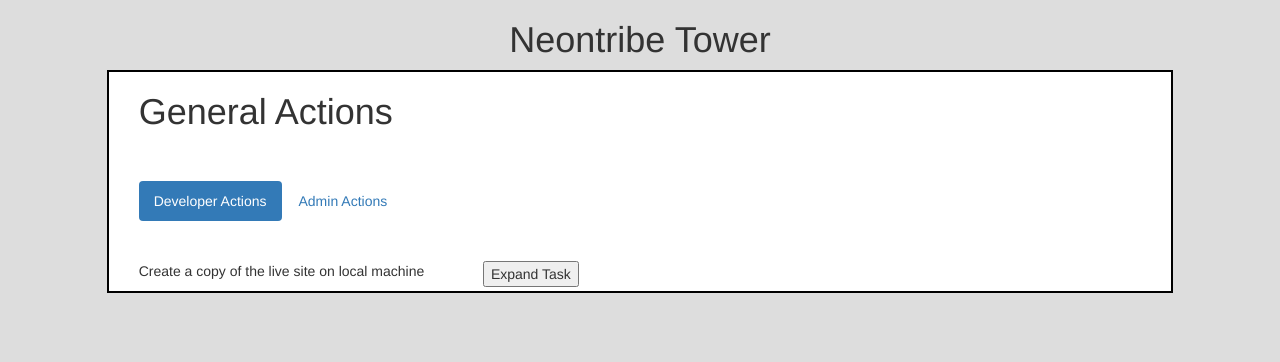
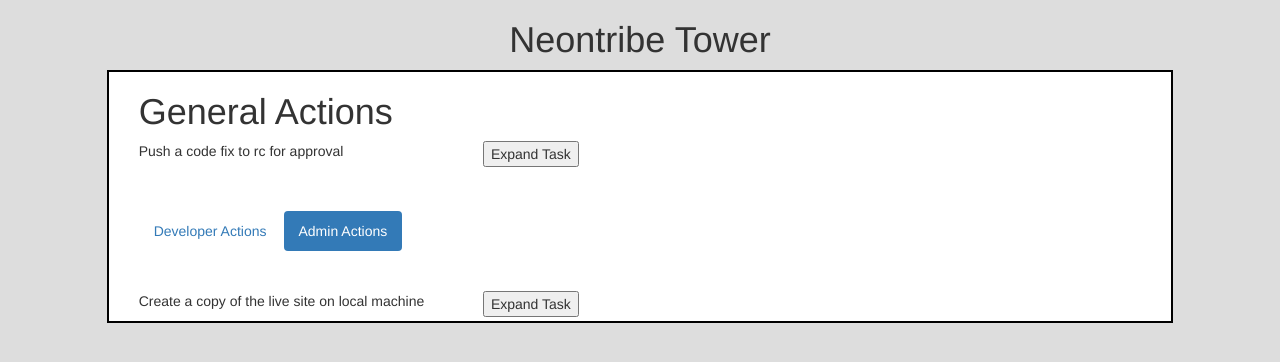
Before and after one commit to RoboPython/flaskStarter, a Flask app: page / in a window 1280 px wide. Shown: the top 362 px of the page. Run offline with Flask 2, Linux system fonts and the light colour scheme; some libraries are stand-ins or nearby versions.

Commit message:
added working tabs

```diff
--- a/templates/index.html
+++ b/templates/index.html
@@ -20,6 +20,23 @@
                             <h1>General Actions</h1>
 			</div>
 		    </div>
+                    <div ng-controller='getVersion'>
+                        <div class='row'>
+		            <div class ='col-md-4'>
+                                <p>Push a code fix to rc for approval</p>
+                            </div>
+                            <div class ='col-md-6'>
+	                        <button ng-click='expandTask()'>Expand Task</button>
+                            </div>
+                        </div>
+                        <div ng-show ='taskShown'>
+                            <div class='row'>
+                                <div class='col-md-12'>
+                                     <p>expand</p>
+                                </div>
+                            </div>
+                        </div>
+                    </div>
                 </div>
 		<br>
 		<br>
@@ -27,8 +44,8 @@
 		    <div class='row'>
                         <div class ='col-md-6'>
 		            <ul class="nav nav-pills">
-		                <li role="presentation" class="active"><a ng-click='switchTabs()' href="#">Developer Actions</a></li>
-			        <li role="presentation"><a ng-click='switchTabs()' href="#">Admin Actions</a></li>
+		                <li role="presentation" ng-class='developerTab'><a ng-click='switchTabs("developer")' href="#">Developer Actions</a></li>
+			        <li role="presentation" ng-class='adminTab' ><a ng-click='switchTabs("admin")' href="#">Admin Actions</a></li>
 		 	    </ul>
                         </div>
 		    </div>
@@ -82,13 +99,27 @@
         var app = angular.module('mainApp', []);
 
         app.controller('mainController', function($scope, $http) {
+	    $scope.adminTab = 'active';
+	    $scope.developerTab = '';
 	    $scope.adminActions = false;
 	    $scope.developerActions = true;
-            $scope.switchTabs = function(){
-		$scope.adminActions = !$scope.adminActions
-	        $scope.developerActions = !$scope.developerActions
+            $scope.switchTabs = function(tab){
+            if (tab == 'developer'){
+                $scope.adminTab ='';
+		$scope.developerTab = 'active';
+                $scope.adminActions = false;
+                $scope.developerActions = true;
+            };
+
+            if (tab == 'admin'){
+                $scope.adminTab ='active';
+		$scope.developerTab = '';
+                $scope.adminActions = true;
+                $scope.developerActions = false;
+            };
+
+
 	    };
-
 
         });
 
@@ -108,5 +139,12 @@
         });
 
 
+        app.controller('getVersion', function($scope, $http) {
+            $scope.taskShown = false;
+	    $scope.expandTask = function(){
+               $scope.taskShown = !$scope.taskShown;
+            };
+        });
+
     </script>
 </html>
```
